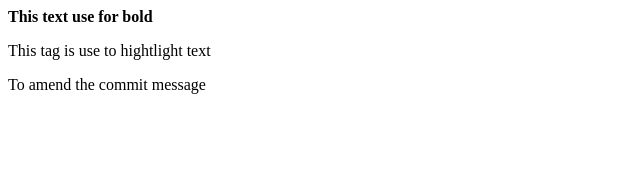
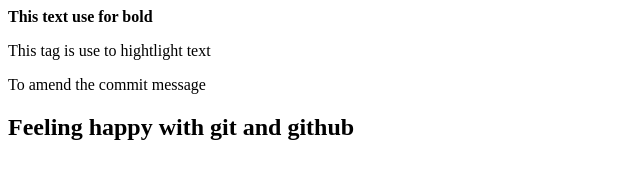
Before and after one commit to WebInOut/Project, a plain HTML site: page Bold.html in a window 1280 px wide. Shown: the whole page, without its empty margins (0-640 px from the left). Drawn offline with Linux system fonts and the light colour scheme.

Commit message:
feeling happy with git & github

```diff
--- a/Bold.html
+++ b/Bold.html
@@ -9,5 +9,6 @@
     <b>This text use for bold</b>
     <p>This tag is use to hightlight text</p>
     <p>To amend the commit message</p>
+    <h2>Feeling happy with git and github</h2>
 </body>
 </html>
```
